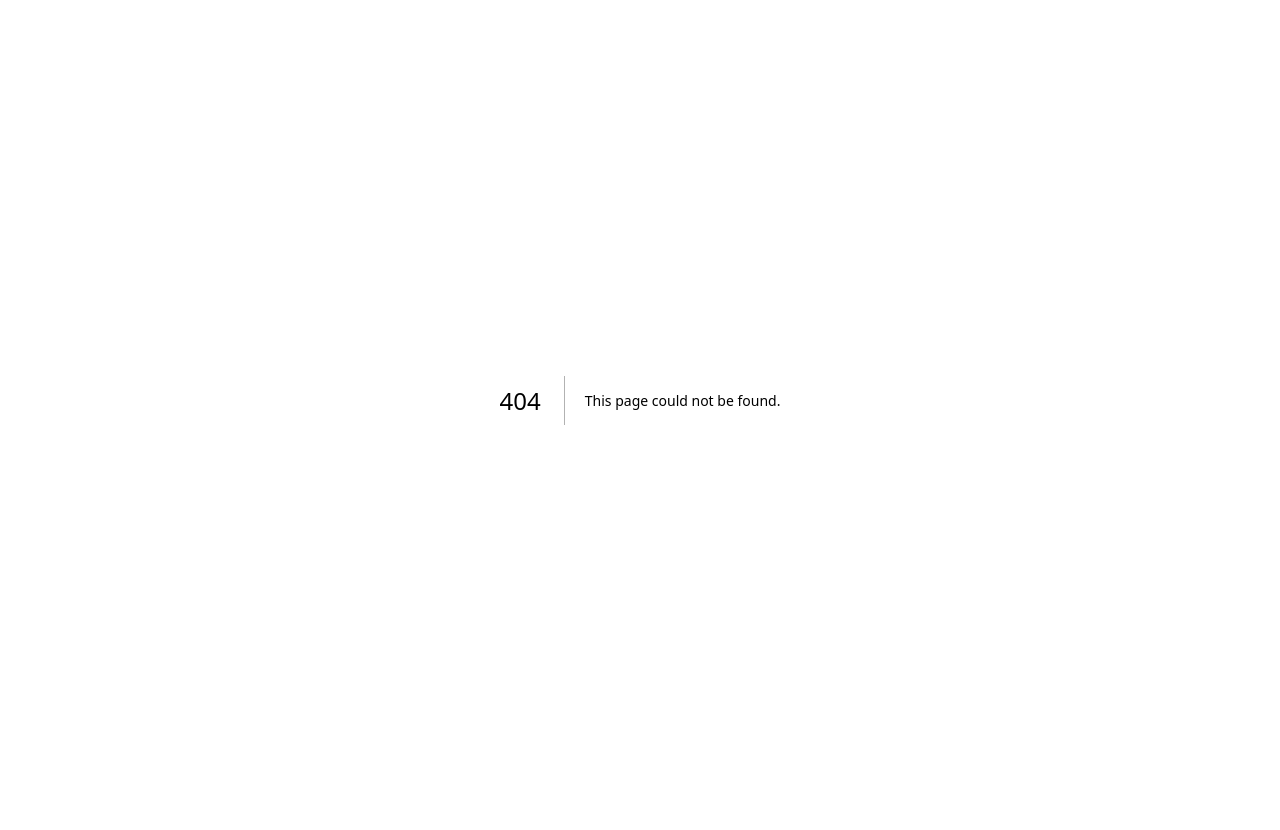
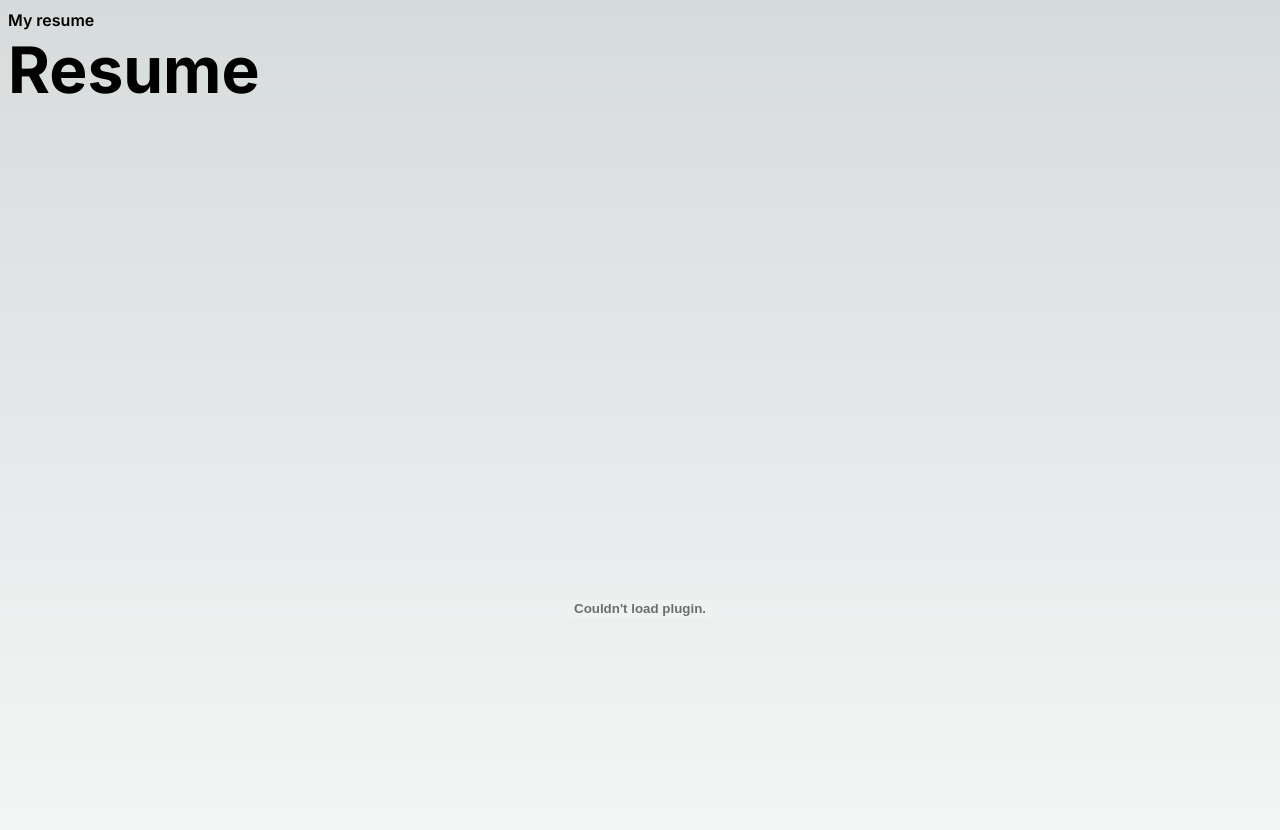
Before and after one commit to mystikraz/nextportfolio, a Next.js app: page /resume in a window 1280 px wide. Before the commit this address had no page. Shown: the top 830 px of the page. Before the commit the page ends 800 px from the top, so only its background shows below. Built offline with nearby package versions, Linux system fonts and the light colour scheme.

Commit message:
add resume

```diff
--- a/src/app/page.tsx
+++ b/src/app/page.tsx
@@ -22,6 +22,8 @@ export default function Home() {
             <Link href="#portfolio" className="h-[2rem] relative leading-[150%] inline-block shrink-0 no-underline">Portfolio
             </Link>
             <Link href="#about" className="h-[2rem] relative leading-[150%] inline-block shrink-0 whitespace-nowrap no-underline">About me
+            </Link>
+            <Link href="#resume" className="h-[2rem] relative leading-[150%] inline-block shrink-0 whitespace-nowrap no-underline">Resume
             </Link>
             {/* <Link href="#testimonials" className="h-[2rem] relative leading-[150%] inline-block shrink-0">Testimonials
             </Link> */}
@@ -205,7 +207,15 @@ export default function Home() {
           </div>
         </div>
       </section>
-
+      <section id="resume" className="self-stretch overflow-hidden flex flex-col items-center justify-start pt-[9.38rem] px-[1.25rem] pb-[9.31rem] box-border gap-[4rem] max-w-full text-center text-[1.33rem] text-heading-color font-body-02 mq900:gap-[4rem] mq900:pt-[3.94rem] mq900:pb-[3.94rem] mq900:box-border mq1350:gap-[4rem] mq1350:pt-[6.06rem] mq1350:pb-[6.06rem] mq1350:box-border">
+        <div className="relative leading-[150%] font-semibold mq450:text-[1.06rem] mq450:leading-[1.63rem] w-full max-w-screen">
+         My resume
+          <h1 className="m-0 relative text-[4rem] leading-[120%] font-bold font-inherit text-left mq450:text-[2.38rem] mq450:leading-[2.88rem] mq900:text-[3.19rem] mq900:leading-[3.81rem]">
+            Resume
+          </h1>
+          <embed src="/Rajan_Resume.pdf" type="application/pdf" width="100%" height="600px" />
+        </div>
+      </section>
       <section id="contact" className="self-stretch overflow-hidden flex flex-col items-center justify-start pt-[9.38rem] px-[1.25rem] pb-[9.31rem] box-border gap-[4rem] max-w-full text-center text-[1.33rem] text-heading-color font-body-02 mq900:gap-[4rem] mq900:pt-[3.94rem] mq900:pb-[3.94rem] mq900:box-border mq1350:gap-[4rem] mq1350:pt-[6.06rem] mq1350:pb-[6.06rem] mq1350:box-border">
         <div className="w-[64rem] flex flex-col items-center justify-start gap-[1.31rem] max-w-full shrink-0">
           <div className="relative leading-[150%] font-semibold mq450:text-[1.06rem] mq450:leading-[1.63rem]">
--- /dev/null
+++ b/src/app/resume/page.tsx
@@ -0,0 +1,15 @@
+import React from 'react'
+
+const Resume = () => {
+    return (
+        <div className="relative leading-[150%] font-semibold mq450:text-[1.06rem] mq450:leading-[1.63rem] w-full max-w-screen">
+            My resume
+            <h1 className="m-0 relative text-[4rem] leading-[120%] font-bold font-inherit text-left mq450:text-[2.38rem] mq450:leading-[2.88rem] mq900:text-[3.19rem] mq900:leading-[3.81rem]">
+                Resume
+            </h1>
+            <embed src="/Rajan_Resume.pdf" type="application/pdf" width="100%" height="1000px" />
+        </div>
+    )
+}
+
+export default Resume
```
Also changed, not shown: 1 other file (tests, documents, lock files or other folders).
